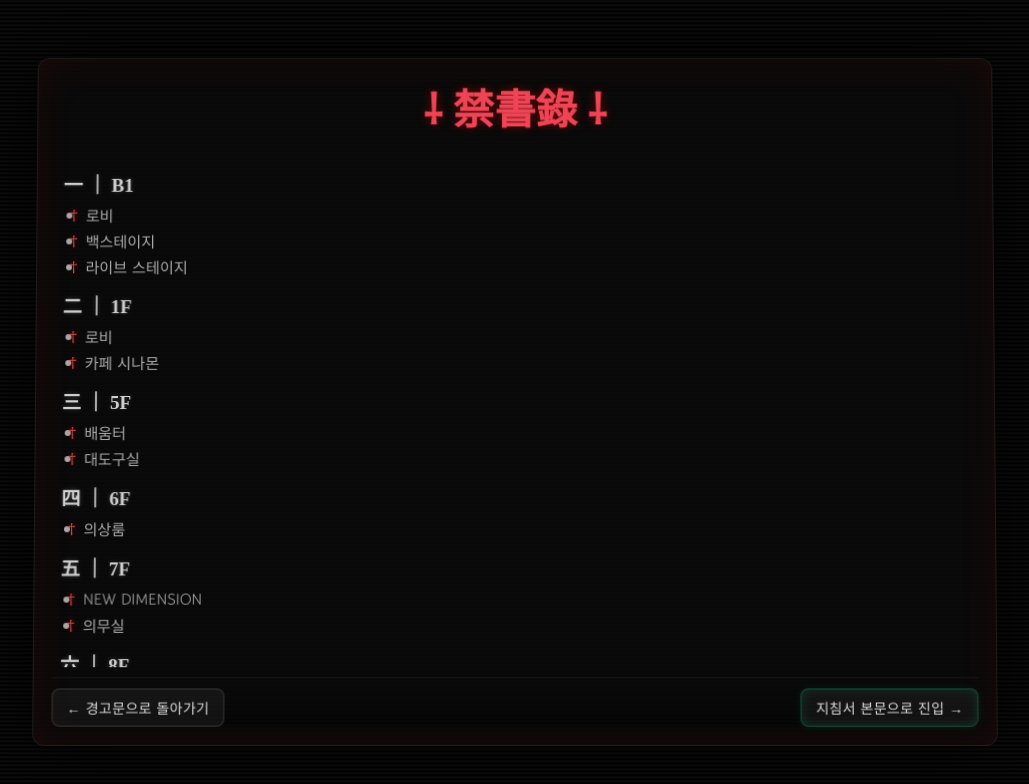
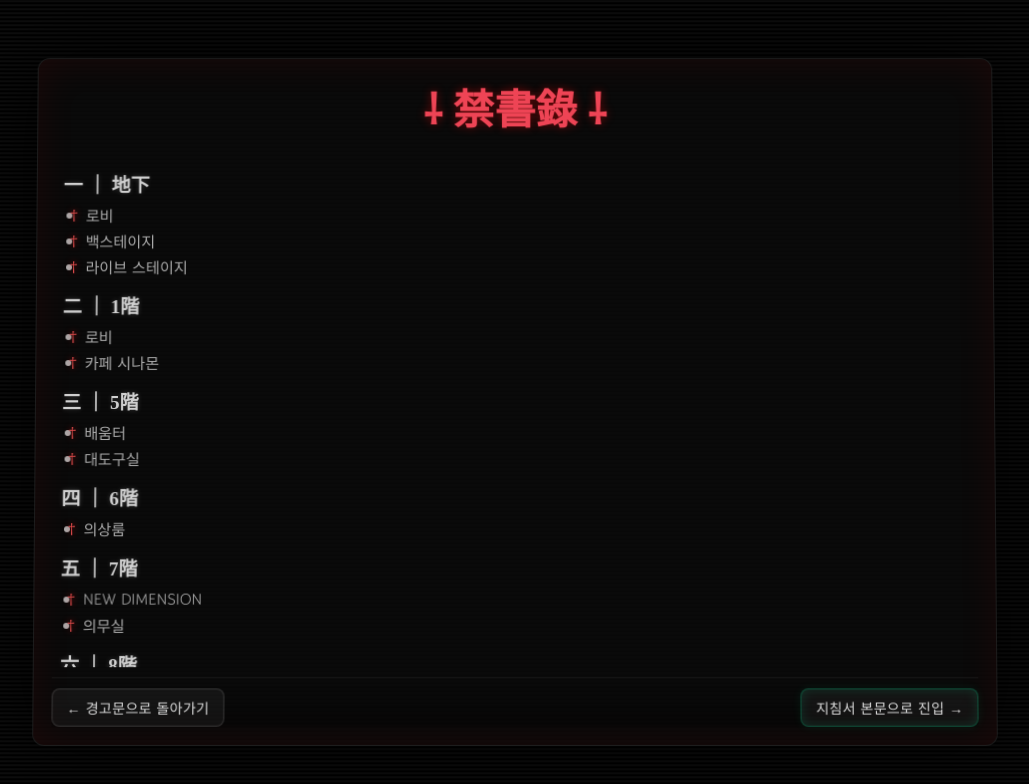
Before and after one commit to KJW-623/YOURCAST, a React (Create React App) app: page /manual/mystery/codex in a window 1280 px wide. Shown: the top 784 px of the page, without its empty margins (125-1154 px from the left). Built offline with nearby package versions, Linux system fonts and the light colour scheme; a web font is replaced by a local one.

Commit message:
한자 수정

```diff
--- a/src/Home/manual/floor/CodexReader.js
+++ b/src/Home/manual/floor/CodexReader.js
@@ -21,59 +21,52 @@ export default function CodexReader() {
     // 데이터
     const chapters = useMemo(() => ([
         {
-            title: '一 ｜ B1',
+            title: '一 ｜ 地下',
             sections: [
                 {
                     name: '로비',
                     pages: [
-                        '복도 끝에서부터 일정한 간격의 발소리가 난다. 멈추면 같이 멈춘다.',
-                        '접수대 표면엔 긁힌 흔적: “올라가지 마…” — 글씨는 계속 얕아진다.',
-                        '엘리베이터 거울 속 네 모습과 너는 몇 프레임 어긋나 있다.',
+                        '복도 끝에서부터 일정한 간격의 발소리가 난다. 멈추면 같이 멈춘다.'
                     ],
                 },
                 {
                     name: '백스테이지',
                     pages: [
-                        '조명이 꺼져 있을 때만 보이는 경로 표시가 있다. 불을 끄면 문이 가까워진다.',
-                        '도면상 창고는 2칸인데 실제론 3칸이다. 세 번째 칸은 다시 닫아두어라.',
+                        '조명이 꺼져 있을 때만 보이는 경로 표시가 있다. 불을 끄면 문이 가까워진다.'
                     ],
                 },
                 {
                     name: '라이브 스테이지',
                     pages: [
-                        '관객석은 비어 있으나 무대 위 마이크가 호흡을 센다. “하나, 둘…”',
-                        '무대 오르막의 발판 다섯째는 없는 것처럼 밟혀야 한다.',
+                        '관객석은 비어 있으나 무대 위 마이크가 호흡을 센다. “하나, 둘…”'
                     ],
                 },
             ],
         },
         {
-            title: '二 ｜ 1F',
+            title: '二 ｜ 1階',
             sections: [
                 {
                     name: '로비',
                     pages: [
-                        '안내 데스크 위 명패의 이름은 네가 생각한 것과 다르다. 그 이름을 말하지 말 것.',
-                        '입구 CCTV는 들어오는 사람만 기록한다. 나가는 장면은 없다.',
+                        '안내 데스크 위 명패의 이름은 네가 생각한 것과 다르다. 그 이름을 말하지 말 것.'
                     ],
                 },
                 {
                     name: '카페 시나몬',
                     pages: [
-                        '메뉴판 마지막 줄이 깜빡인다. 보이는 대로 주문하지 말고, 네가 본 대로 주문하라.',
-                        '컵 가장자리에 남은 흔적이 두 겹이면 너는 혼자가 아니다.',
+                        '메뉴판 마지막 줄이 깜빡인다. 보이는 대로 주문하지 말고, 네가 본 대로 주문하라.'
                     ],
                 },
             ],
         },
         {
-            title: '三 ｜ 5F',
+            title: '三 ｜ 5階',
             sections: [
                 {
                     name: '배움터',
                     pages: [
-                        '칠판에는 아무것도 적히지 않았지만, 지워지는 소리가 난다.',
-                        '뒤에서 누가 대답하면 질문을 바꿔라. 정답은 네가 정한다.',
+                        '칠판에는 아무것도 적히지 않았지만, 지워지는 소리가 난다.'
                     ],
                 },
                 {
@@ -85,20 +78,20 @@ export default function CodexReader() {
             ],
         },
         {
-            title: '四 ｜ 6F',
+            title: '四 ｜ 6階',
             sections: [
                 { name: '의상룸', pages: ['옷걸이가 귓속말을 한다. “네가 고른 건 아니야.”'] },
             ],
         },
         {
-            title: '五 ｜ 7F',
+            title: '五 ｜ 7階',
             sections: [
                 { name: 'NEW DIMENSION', pages: ['창 없는 방에서만 빛이 새어 나온다.'] },
                 { name: '의무실', pages: ['대기번호는 항상 네 앞이다. 그러나 불리면 뒤를 본다.'] },
             ],
         },
         {
-            title: '六 ｜ 8F',
+            title: '六 ｜ 8階',
             sections: [
                 { name: '녹화부스', pages: ['마이크 테스트 음성이 다시 녹음 위로 올라탄다.'] },
                 { name: '보컬룸', pages: ['고음에서 유리가 웃는다. 네가 먼저 내려와라.'] },
@@ -108,7 +101,7 @@ export default function CodexReader() {
             ],
         },
         {
-            title: '七 ｜ 9F',
+            title: '七 ｜ 9階',
             sections: [{ name: '댄스룸 밀집구역', pages: [
 `1. 레슨룸에 접근하는 경우, 내부에서는 격한 춤사위에 따른 『쿵쿵거림』이 감지될 수 있습니다.
 그러나 내부에 실제 인원이 존재하지 않는 사례가 보고되었으므로 주의가 필요합니다.
@@ -166,7 +159,7 @@ export default function CodexReader() {
         ] }],
         },
         {
-            title: '八 ｜ 10F',
+            title: '八 ｜ 10階',
             sections: [
                 { name: '미팅룸', pages: ['의자 개수는 사람 수보다 하나 많다. 남는 자리에 앉지 마라.'] },
                 { name: '사원식당', pages: [
@@ -243,7 +236,7 @@ R군은 약 75분간 만담꾼과 대화를 나눈 뒤 현실과 괴이 간의
             ],
         },
         {
-            title: '九 ｜ 12F',
+            title: '九 ｜ 12階',
             sections: [
                 { name: 'RHYTHM LINK', pages: [
         `리즈링에서는 특정한 행위가 존재하기 전까지 안전하다고 파악됨.
@@ -273,18 +266,18 @@ R군은 약 75분간 만담꾼과 대화를 나눈 뒤 현실과 괴이 간의
             ],
         },
         {
-            title: '十 ｜ 15F',
+            title: '十 ｜ 15階',
             sections: [
                 { name: '트레이닝룸', pages: ['러닝머신 속도는 네 심박과 협상한다. 네가 진다.'] },
                 { name: '스탠드 앞', pages: ['불빛 아래 그림자가 버티면, 불을 끄고 기다려라.'] },
             ],
         },
         {
-            title: '十一 ｜ 18F',
+            title: '十一 ｜ 18階',
             sections: [{ name: 'COSMIC PRODUCTION', pages: ['빈 데스크에만 계약서가 놓인다. 빈 곳에 사인하지 마라.'] }],
         },
         {
-            title: '十二 ｜ 19F',
+            title: '十二 ｜ 19階',
             sections: [{ name: '레스팅룸', pages:  [
 `잠이 먼저 오면 네가 아닌 것이 깨어난다.\n
 현재 귀하께서 계신 레스팅룸은 연구 결과, 단순히 휴게용으로 이용할 경우 뚜렷한 위협 요소가 없는 것으로 확인되었습니다. 단, 해당 공간은 조사가 이루어지지 않았으므로 차후 위협이 될 요소가 발생할 수 있음에 유의 바라며, 해당 상황 발생 시 지침서를 업데이트해주시기 바랍니다.\n
@@ -359,7 +352,7 @@ U씨는 회계부 소속 직원으로, 정기 결산 마감 전날 장시간 야
             ] }],
         },
         {
-            title: '十三 ｜ 20F',
+            title: '十三 ｜ 20階',
             sections: [
                 {
                     name: 'STARMAKER PRODUCTION',
@@ -432,7 +425,7 @@ U씨는 회계부 소속 직원으로, 정기 결산 마감 전날 장시간 야
             ],
         },
         {
-            title: '十四 ｜ H',
+            title: '十四 ｜ 屋上',
             sections: [{
                 name: '헬리포트', pages: [
                     `옥상 진입 시 일정 확률로 누군가 난간 너머로 떨어지는 걸 볼 수 있음. 이때 떨어지는 인원이 익숙한 낯이라고 여러 차례 증언된 바 있으니 주의할 것.
@@ -522,8 +515,6 @@ U씨는 회계부 소속 직원으로, 정기 결산 마감 전날 장시간 야
                         <button className="sec" onClick={() => document.getElementById('sec-menu')?.showModal()}>
                             {chapters[ch].sections[sec].name}
                         </button>
-                        <span className="sep">/</span>
-                        <span className="pg">{page + 1} / {pages.length}</span>
                     </div>
                     <button className="mini" onClick={() => nav('/manual')}>지침서 메인</button>
                 </div>
@@ -531,7 +522,7 @@ U씨는 회계부 소속 직원으로, 정기 결산 마감 전날 장시간 야
                 {/* 섹션 점프 다이얼로그 */}
                 <dialog id="sec-menu" className="sec-menu" onClick={(e) => e.target.id === 'sec-menu' && e.currentTarget.close()}>
                     <div className="sec-menu-body">
-                        <h3>섹션 이동</h3>
+                        <h3>장소 이동</h3>
                         <ul>
                             {chapters[ch].sections.map((s, i) => (
                                 <li key={i}>
--- a/src/Home/manual/floor/MysteryCodex.js
+++ b/src/Home/manual/floor/MysteryCodex.js
@@ -13,59 +13,59 @@ export default function MysteryCodex() {
 
     const chapters = [
         {
-            title: '一 ｜ B1',
+            title: '一 ｜ 地下',
             sections: ['로비', '백스테이지', '라이브 스테이지']
         },
         {
-            title: '二 ｜ 1F',
+            title: '二 ｜ 1階',
             sections: ['로비', '카페 시나몬']
         },
         {
-            title: '三 ｜ 5F',
+            title: '三 ｜ 5階',
             sections: ['배움터', '대도구실']
         },
         {
-            title: '四 ｜ 6F',
+            title: '四 ｜ 6階',
             sections: ['의상룸']
         },
         {
-            title: '五 ｜ 7F',
+            title: '五 ｜ 7階',
             sections: ['NEW DIMENSION', '의무실']
         },
         {
-            title: '六 ｜ 8F',
+            title: '六 ｜ 8階',
             sections: ['녹화부스', '보컬룸', '샤워룸', '연주스튜디오', '간이스튜디오']
         },
         {
-            title: '七 ｜ 9F',
+            title: '七 ｜ 9階',
             sections: ['댄스룸 밀집구역']
         },
         {
-            title: '八 ｜ 10F',
+            title: '八 ｜ 10階',
             sections: ['미팅룸', '사원식당']
         },
         {
-            title: '九 ｜ 12F',
+            title: '九 ｜ 12階',
             sections: ['RHYTHM LINK', '공중정원']
         },
         {
-            title: '十 ｜ 15F',
+            title: '十 ｜ 15階',
             sections: ['트레이닝룸', '스탠드 앞']
         },
         {
-            title: '十一 ｜ 18F',
+            title: '十一 ｜ 18階',
             sections: ['COSMIC PRODUCTION']
         },
         {
-            title: '十二 ｜ 19F',
+            title: '十二 ｜ 19階',
             sections: ['레스팅룸']
         },
         {
-            title: '十三 ｜ 20F',
+            title: '十三 ｜ 20階',
             sections: ['STARMAKER PRODUCTION', '응접실']
         },
         {
-            title: '十四 ｜ H',
+            title: '十四 ｜ 屋上',
             sections: ['헬리포트']
         }
     ];
```
